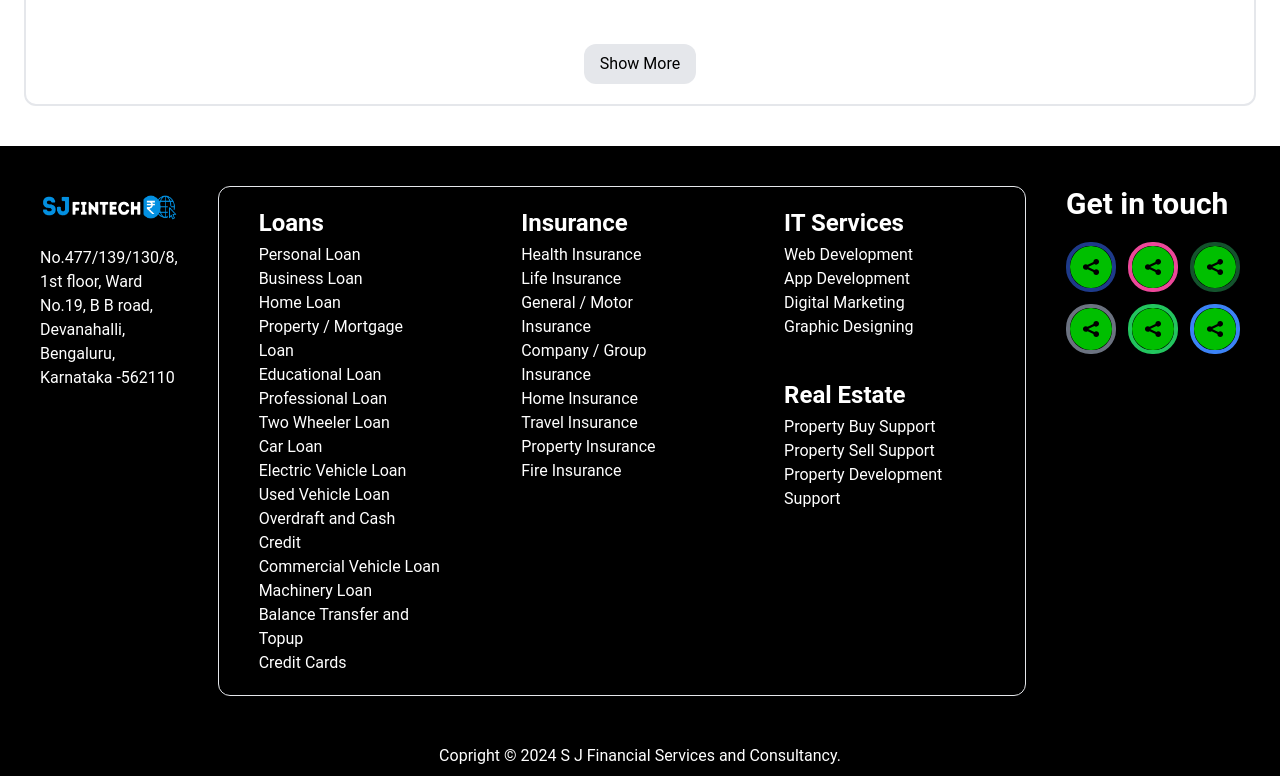
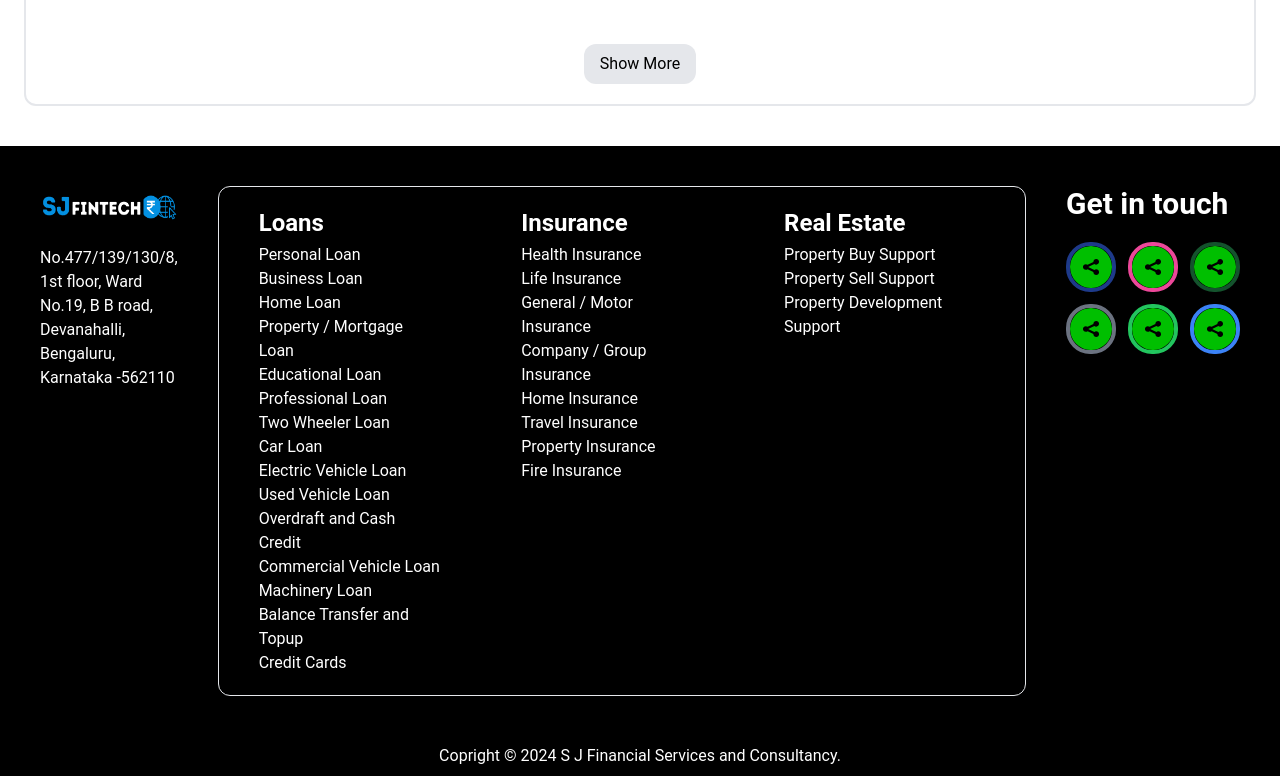
Before and after one commit to manoj7019/react-new-2024, a React (Vite) app: page / in a window 1280 px wide. Shown: the part 1494-2270 px from the top of the page. Built offline with nearby package versions, Linux system fonts and the light colour scheme.

Commit message:
remove IT Services

```diff
--- a/src/components/Footer.jsx
+++ b/src/components/Footer.jsx
@@ -42,7 +42,7 @@
                 </div>
 
                 <div className='flex flex-col gap-10'>
-                    <div className='flex flex-col'>
+                    {/* <div className='flex flex-col'>
                         <Link to='/itServices'>
                             <h2 className='text-2xl font-bold mb-1 hover:underline'>IT Services</h2>
                         </Link>
@@ -51,7 +51,7 @@
                             <p key={itService.id} className='hover:underline'>{itService.title}</p>
                         </Link>
                         )}
-                    </div>
+                    </div> */}
                     <div className='flex flex-col'>
                         <Link to='/realEstate'>
                             <h2 className='text-2xl font-bold mb-1 hover:underline'>Real Estate</h2>
```
